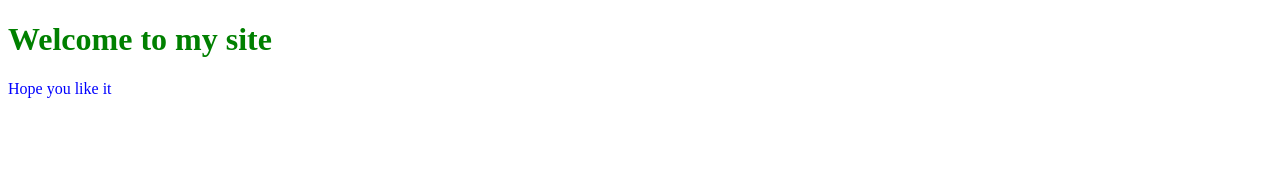
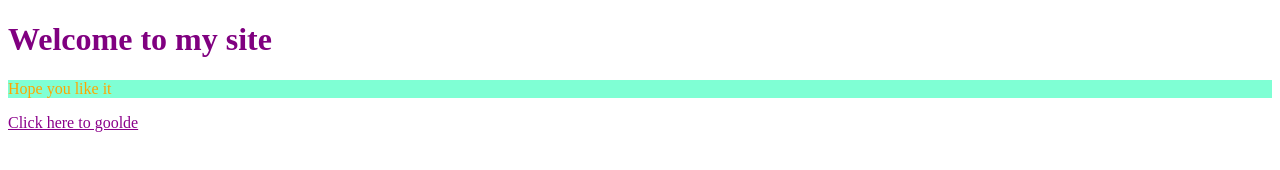
Before and after one commit to ivicapesovski/nugit, a plain HTML site: page index.html in a window 1280 px wide. Drawn offline with Linux system fonts and the light colour scheme.

Commit message:
Redesign WIP

```diff
--- a/index.html
+++ b/index.html
@@ -1,12 +1,16 @@
 <!DOCTYPE html>
 <html lang="en">
+
 <head>
   <meta charset="UTF-8">
   <title>My Site</title>
   <link rel="stylesheet" href="style.css">
 </head>
+
 <body>
   <h1>Welcome to my site</h1>
   <p>Hope you like it</p>
+  <a href="https://google.com">Click here to goolde</a>
 </body>
+
 </html>
--- a/style.css
+++ b/style.css
@@ -1,12 +1,14 @@
 h1 {
-  color: green;
+  color: purple;
 }
 
 p {
-  color: blue;
+  color: orange;
+  background-color: aquamarine;
 }
 
 h2,
-h2 a {
-  color: red;
+h2 a,
+a {
+  color: darkmagenta;
 }
```
